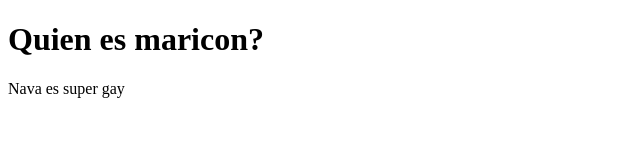
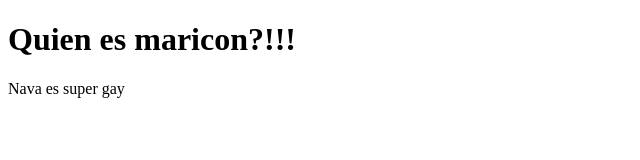
Before and after one commit to MarcosEmilioV/CS50-Web, a plain HTML site: page hello.html in a window 1280 px wide. Shown: the full height of the page, 0-640 px from the left. Drawn offline with Linux system fonts and the light colour scheme.

Commit message:
exclamations

```diff
--- a/hello.html
+++ b/hello.html
@@ -7,7 +7,7 @@
         </title>
     </head>
     <body>
-        <h1>Quien es maricon?</h1>
+        <h1>Quien es maricon?!!!</h1>
         Nava es super gay
     </body>
 </html>
```
